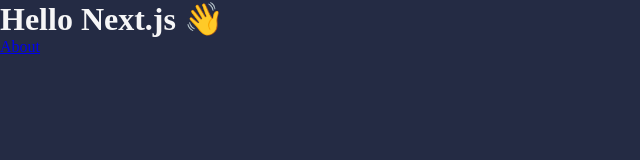
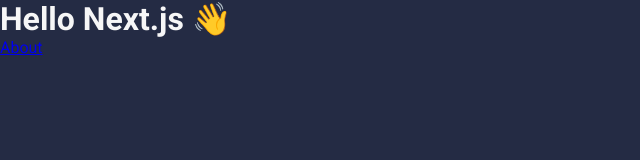
Before and after one commit to journey-io/Journey-2.0, a Next.js app in the folder client/: page / in a window 1280 px wide. Shown: the top 160 px of the page, without its empty margins (0-640 px from the left). Built offline with nearby package versions, Linux system fonts and the light colour scheme.

Commit message:
initial styling

```diff
--- a/client/pages/styles.scss
+++ b/client/pages/styles.scss
@@ -6,6 +6,8 @@
 $mainbtn: #5d35f1;
 $secondarybtn: #5d35f1;
 $tertiarybtn: #ff5970;
+
+@import url('https://fonts.googleapis.com/css2?family=Roboto:wght@300;400;500;700&display=swap');
 
 * {
   padding: 0;
@@ -16,4 +18,5 @@
 body {
   background-color: $mainbg;
   color: $mainfont;
+  font-family: 'Roboto', sans-serif;
 }
```
